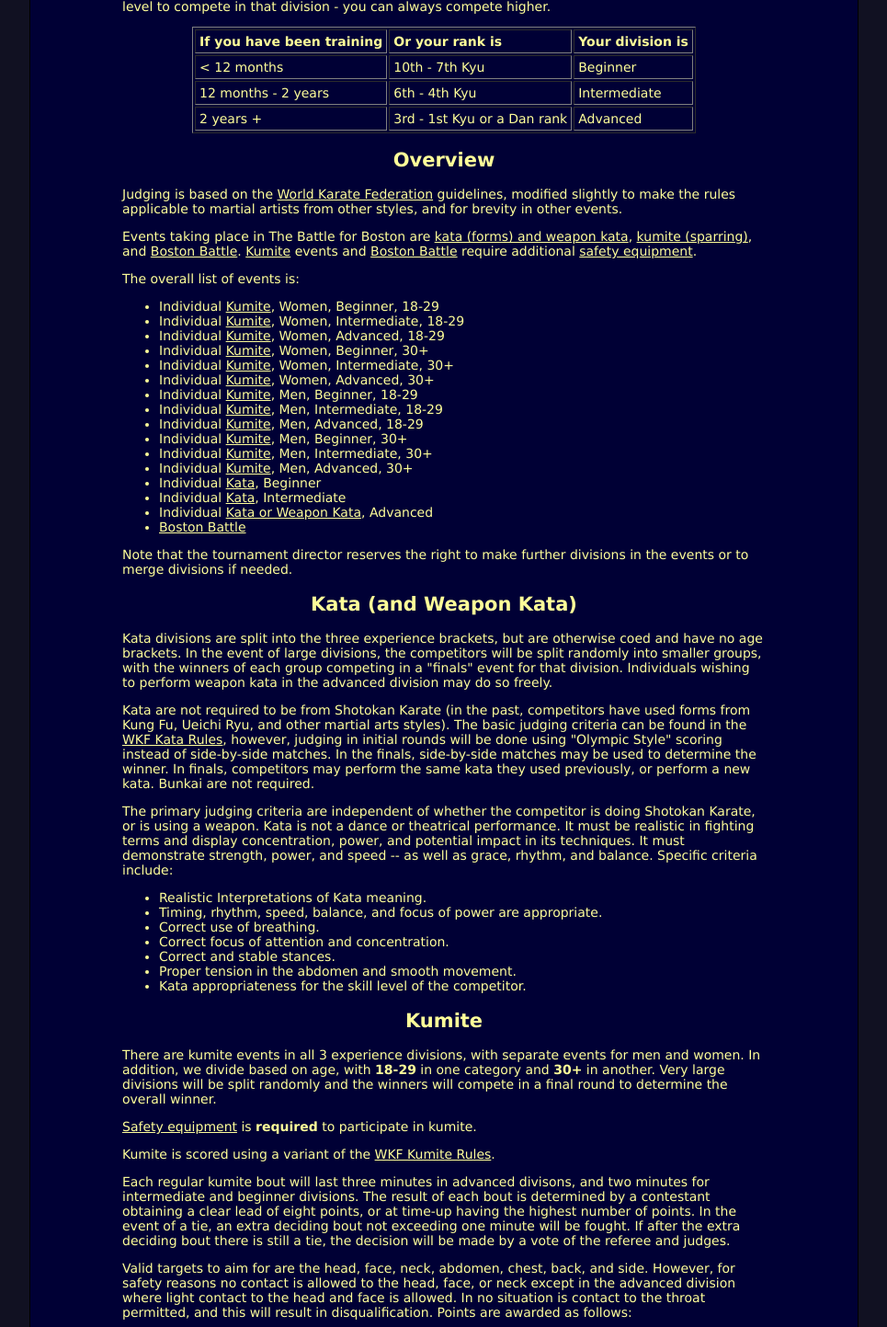
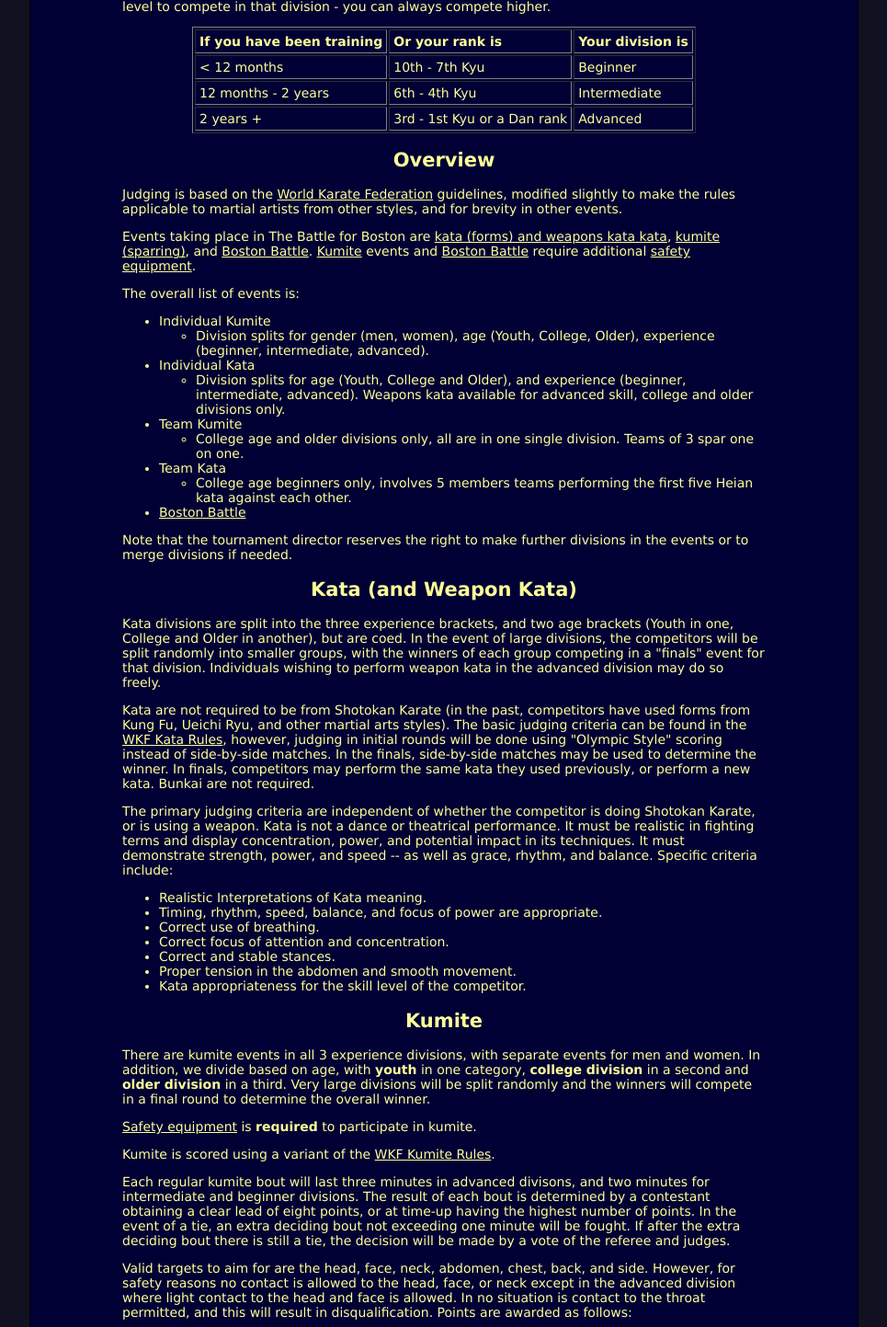
Before and after one commit to piotrf17/battleforboston, a Django app: page /events in a window 1280 px wide. Shown: the part 814-2257 px from the top of the page at 92% size, without its empty margins (157-1122 px from the left). Run offline with Django 3.2, Linux system fonts and the light colour scheme.

Commit message:
updated overall events list and payment on registration

```diff
--- a/mysite/templates/events.html
+++ b/mysite/templates/events.html
@@ -65,7 +65,7 @@
       brevity in other events.</p>
 
       <p>Events taking place in The Battle for Boston
-      are <a href="#kata">kata (forms) and weapon
+      are <a href="#kata">kata (forms) and weapons kata
       kata</a>, <a href="#kumite">kumite (sparring)</a>,
       and <a href="#bbattle">Boston
       Battle</a>. <a href="#kata">Kumite</a> events
@@ -74,34 +74,43 @@
 
       <p>The overall list of events is:</p>
       <ul>
-        <li>Individual <a href="#kumite">Kumite</a>, Women, Beginner, 18-29</li>
-        <li>Individual <a href="#kumite">Kumite</a>, Women, Intermediate, 18-29</li>
-        <li>Individual <a href="#kumite">Kumite</a>, Women, Advanced, 18-29</li>
-        <li>Individual <a href="#kumite">Kumite</a>, Women, Beginner, 30+</li>
-        <li>Individual <a href="#kumite">Kumite</a>, Women, Intermediate, 30+</li>
-        <li>Individual <a href="#kumite">Kumite</a>, Women, Advanced, 30+</li>
-        <li>Individual <a href="#kumite">Kumite</a>, Men, Beginner, 18-29</li>
-        <li>Individual <a href="#kumite">Kumite</a>, Men, Intermediate, 18-29</li>
-        <li>Individual <a href="#kumite">Kumite</a>, Men, Advanced, 18-29</li>
-        <li>Individual <a href="#kumite">Kumite</a>, Men, Beginner, 30+</li>
-        <li>Individual <a href="#kumite">Kumite</a>, Men, Intermediate, 30+</li>
-        <li>Individual <a href="#kumite">Kumite</a>, Men, Advanced, 30+</li>
-        <li>Individual <a href="#kata">Kata</a>, Beginner</li>
-        <li>Individual <a href="#kata">Kata</a>, Intermediate</li>
-        <li>Individual <a href="#kata">Kata or Weapon Kata</a>, Advanced</li>
+	<li>Individual Kumite</li>
+	<ul>
+	  <li>Division splits for gender (men, women), age (Youth,
+	  College, Older), experience (beginner, intermediate,
+	  advanced).</li>
+	</ul>
+	<li>Individual Kata</li>
+	<ul>
+	  <li>Division splits for age (Youth, College and Older), and
+	    experience (beginner, intermediate, advanced). Weapons
+	    kata available for advanced skill, college and older
+	    divisions only.</li>
+	</ul>
+	<li>Team Kumite</li>
+	<ul>
+	  <li>College age and older divisions only, all are in one
+	  single division.  Teams of 3 spar one on one.</li>
+	</ul>
+	<li>Team Kata</li>
+	<ul>
+	  <li>College age beginners only, involves 5 members teams
+	    performing the first five Heian kata against each other.</li>
+	</ul>
         <li><a href="#bbattle">Boston Battle</a></li>
       </ul>
-
       <p>Note that the tournament director reserves the right to make
       further divisions in the events or to merge divisions if
       needed.</p>
-     <h2><a name="kata">Kata (and Weapon Kata)</a></h2>
+
+      <h2><a name="kata">Kata (and Weapon Kata)</a></h2>
       <p>Kata divisions are split into the three experience brackets,
-      but are otherwise coed and have no age brackets. In the event of
-      large divisions, the competitors will be split randomly into
-      smaller groups, with the winners of each group competing in a
-      "finals" event for that division. Individuals wishing to perform
-      weapon kata in the advanced division may do so freely.</p>
+      and two age brackets (Youth in one, College and Older in
+      another), but are coed. In the event of large divisions, the
+      competitors will be split randomly into smaller groups, with the
+      winners of each group competing in a "finals" event for that
+      division. Individuals wishing to perform weapon kata in the
+      advanced division may do so freely.</p>
 
       <p>Kata are not required to be from Shotokan Karate (in
       the past, competitors have used forms from Kung Fu, Ueichi Ryu,
@@ -136,10 +145,11 @@
     <h2><a name="kumite">Kumite</a></h2>
       <p> There are kumite events in all 3 experience divisions, with
       separate events for men and women.  In addition, we divide based
-      on age, with <b>18-29</b> in one category and <b>30+</b> in
-      another. Very large divisions will be split randomly and the
-      winners will compete in a final round to determine the
-      overall winner.</p>
+      on age, with <b>youth</b> in one category, <b>college
+      division</b> in a second and <b>older division</b> in a
+      third. Very large divisions will be split randomly and the
+      winners will compete in a final round to determine the overall
+      winner.</p>
 
       <p><a href="#safety">Safety equipment</a> is <b>required</b> to
       participate in kumite.</p>
@@ -225,13 +235,14 @@
 <h2><a name="teamkata">Team Kata (College division)</a></h2>
 
 <p>Teams will consist of five members, but are coed and have no age
-brackets. Members of opposing teams will perform the first five Heian
-kata, one by one, side by side. Judges will decide which team
-performed the kata best, and a point will go to that team; whichever
-team wins three or more of the bouts advances to the next round. As
-few as three members may form a team, but a lack of team members will
-result in forfeits for those matches, so all three members of the
-3-man team must win their match in order to win.
+brackets. The experience level for this event is beginner only.
+Members of opposing teams will perform the first five Heian kata, one
+by one, side by side. Judges will decide which team performed the kata
+best, and a point will go to that team; whichever team wins three or
+more of the bouts advances to the next round. As few as three members
+may form a team, but a lack of team members will result in forfeits
+for those matches, so all three members of the 3-man team must win
+their match in order to win.</p>
 
       <h2><a name="bbattle">Boston Battle</a></h2>
 
```
Also changed, not shown: tourny/templates/tourny/register.html (+12 -8 lines).
